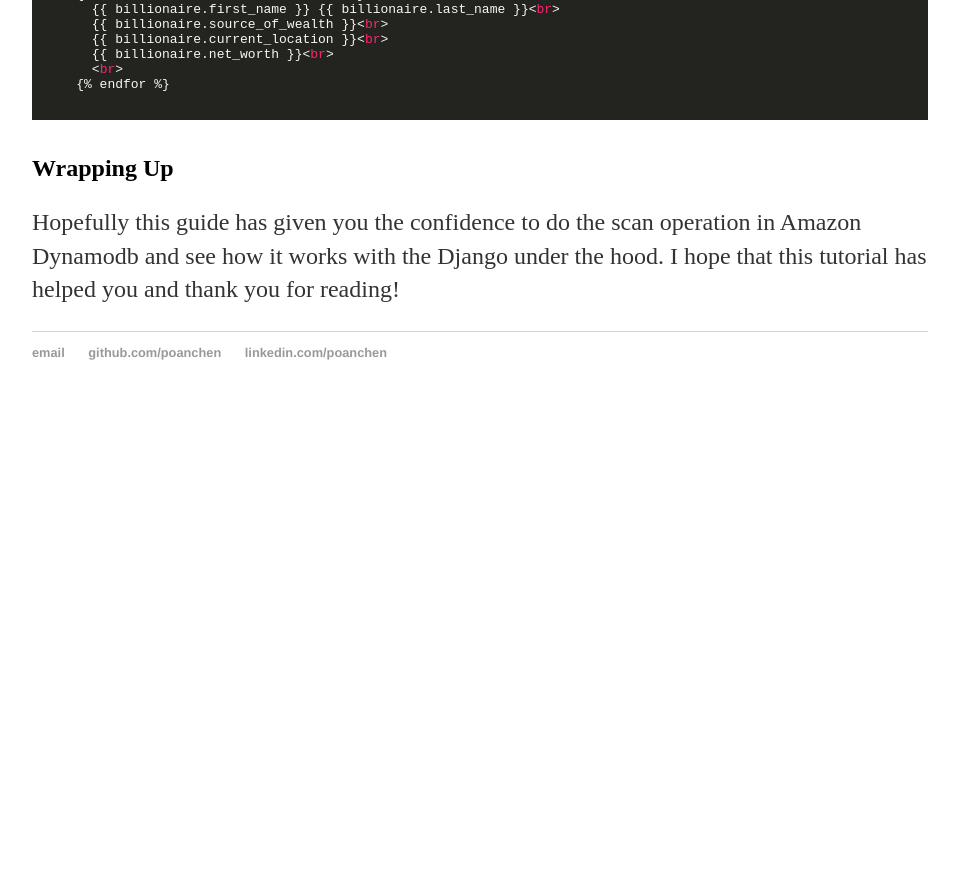
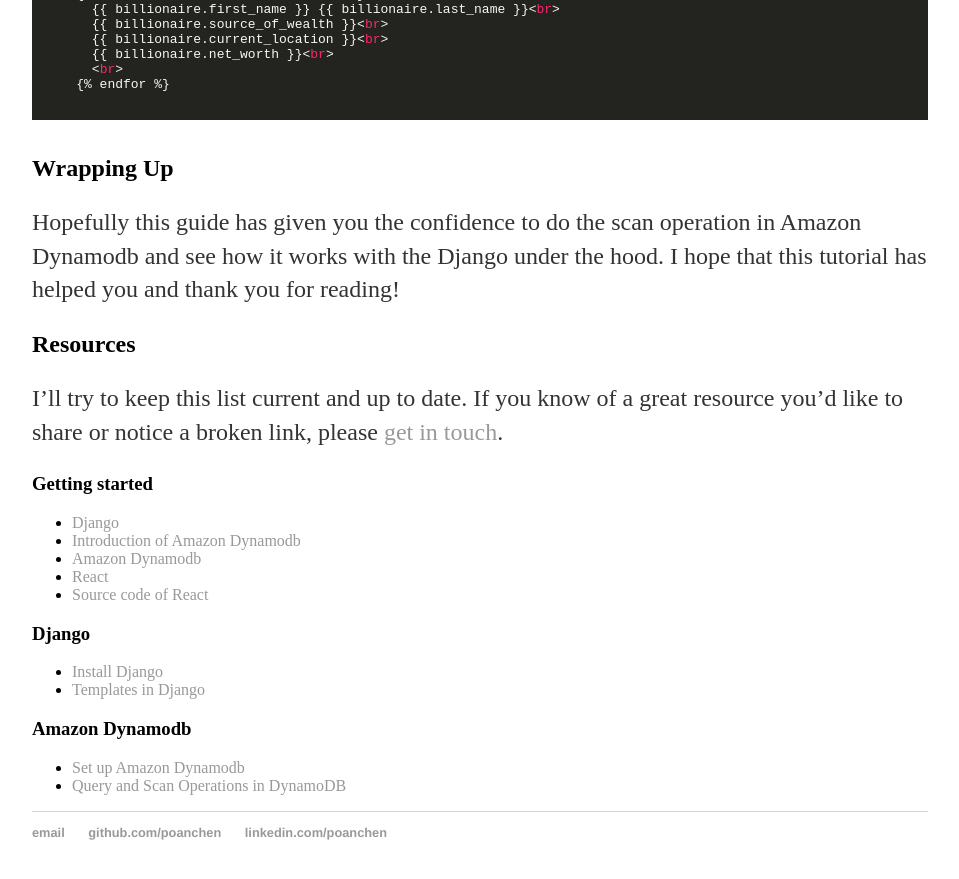
Before and after one commit to poanchen/poanchen.github.io, a Jekyll site: the page built from _posts/2016-12-06-how-to-build-a-search-page-in-django-with-amazon-dynamodb-and-react-p1-back-end.md, in a window 1280 px wide and 900 px high, scrolled down 10546 px. Shown: the top 879 px of the window, without its empty margins (160-1119 px from the left). Built offline with Jekyll 4.4.1, drawn with Linux system fonts in a browser that asks for light colours; nearby versions of some CDN libraries; comment, search, counter and statistics services are not loaded; before the commit the page ends 10966 px from its top, so only the background shows below that.

Commit message:
added resource in the post

```diff
--- a/_posts/2016-12-06-how-to-build-a-search-page-in-django-with-amazon-dynamodb-and-react-p1-back-end.md
+++ b/_posts/2016-12-06-how-to-build-a-search-page-in-django-with-amazon-dynamodb-and-react-p1-back-end.md
@@ -5,7 +5,7 @@
 author_url: https://github.com/poanchen
 date: 2016-12-06
 ---
-Hello everyone, I thought that by creating this tutorial about how to build a search page in [Django](https://www.djangoproject.com/) along with [Amazon Dynamodb](https://docs.aws.amazon.com/amazondynamodb/latest/developerguide/Introduction.html) and [React](https://facebook.github.io/react/) might help you guys to understand more about those trending technologies. First off, I would like to briefly talk about the search page. As you guys can imagine, a search page is a place where you allow user to search for what they want. For example, you would like to find a billionaire whose net worth is under 50 Billion and currently lives in Palo Alto, CA. For simplicity, we will be ignoring on how you would set up a Django environment in your own computer. If you have not done so, please go to [here](https://docs.djangoproject.com/en/1.10/intro/install/). Also, we will be skipping on how to set up Amazon dynamodb as well. If you have trouble with setting up for Amazon Dynamodb, please go to [here](http://docs.aws.amazon.com/amazondynamodb/latest/developerguide/SampleData.CreateTables.html) for more detailed instruction. Now, before we do anything, we should fill in some dummy datas into the database for us to use later. Here is what the data looks like in the database.
+Hello everyone, I thought that by creating this tutorial about how to build a search page in [Django](https://www.djangoproject.com/) along with [Amazon Dynamodb](https://docs.aws.amazon.com/amazondynamodb/latest/developerguide/Introduction.html) and [React](https://facebook.github.io/react/) might help you guys to understand more about those trending technologies. First off, I would like to briefly talk about the search page. As you guys can imagine, a search page is a place where you allow user to search for what they want. For example, you would like to find a billionaire whose net worth is under 50 Billion and currently lives in Palo Alto, CA. For simplicity, we will be ignoring on how you would set up a Django environment in your own computer. If you have not done so, please go to [here](https://docs.djangoproject.com/en/1.10/intro/install/). Also, we will be skipping on how to set up Amazon dynamodb as well. If you have trouble with setting up for Amazon Dynamodb, please go to [here](https://docs.aws.amazon.com/amazondynamodb/latest/developerguide/SampleData.CreateTables.html) for more detailed instruction. Now, before we do anything, we should fill in some dummy datas into the database for us to use later. Here is what the data looks like in the database.
 
 ## Screenshots of dummy data in the database
 
@@ -377,3 +377,25 @@
 ## Wrapping Up
 
 Hopefully this guide has given you the confidence to do the scan operation in Amazon Dynamodb and see how it works with the Django under the hood. I hope that this tutorial has helped you and thank you for reading!
+
+## Resources
+
+I'll try to keep this list current and up to date. If you know of a great resource you'd like to share or notice a broken link, please [get in touch](https://github.com/poanchen).
+
+### Getting started
+
+* [Django](https://www.djangoproject.com/)
+* [Introduction of Amazon Dynamodb](https://aws.amazon.com/dynamodb)
+* [Amazon Dynamodb](https://docs.aws.amazon.com/amazondynamodb/latest/developerguide/Introduction.html)
+* [React](https://facebook.github.io/react/)
+* [Source code of React](https://github.com/facebook/react)
+
+### Django
+
+* [Install Django](https://docs.djangoproject.com/en/1.10/intro/install/)
+* [Templates in Django](https://docs.djangoproject.com/en/1.10/topics/templates/)
+
+### Amazon Dynamodb
+
+* [Set up Amazon Dynamodb](https://docs.aws.amazon.com/amazondynamodb/latest/developerguide/SampleData.CreateTables.html)
+- [Query and Scan Operations in DynamoDB](https://docs.aws.amazon.com/amazondynamodb/latest/developerguide/QueryAndScan.html)
```
